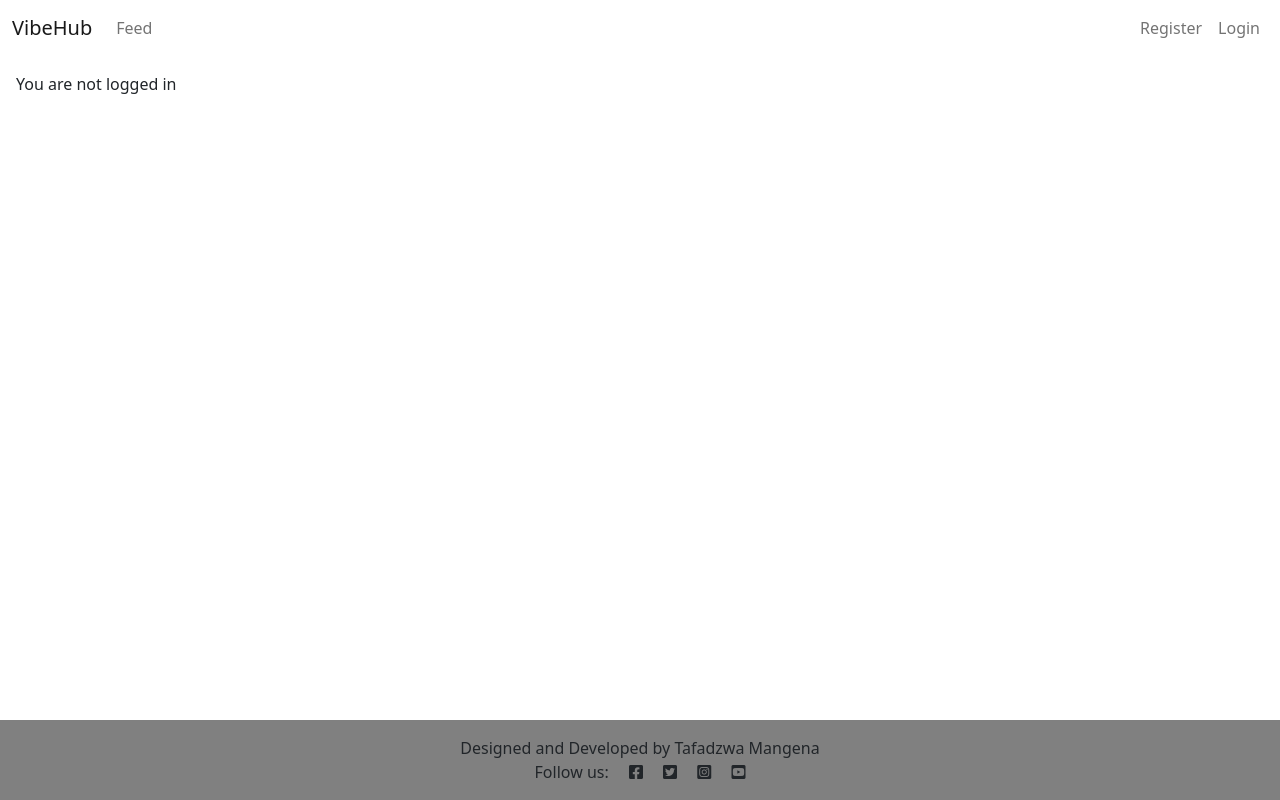
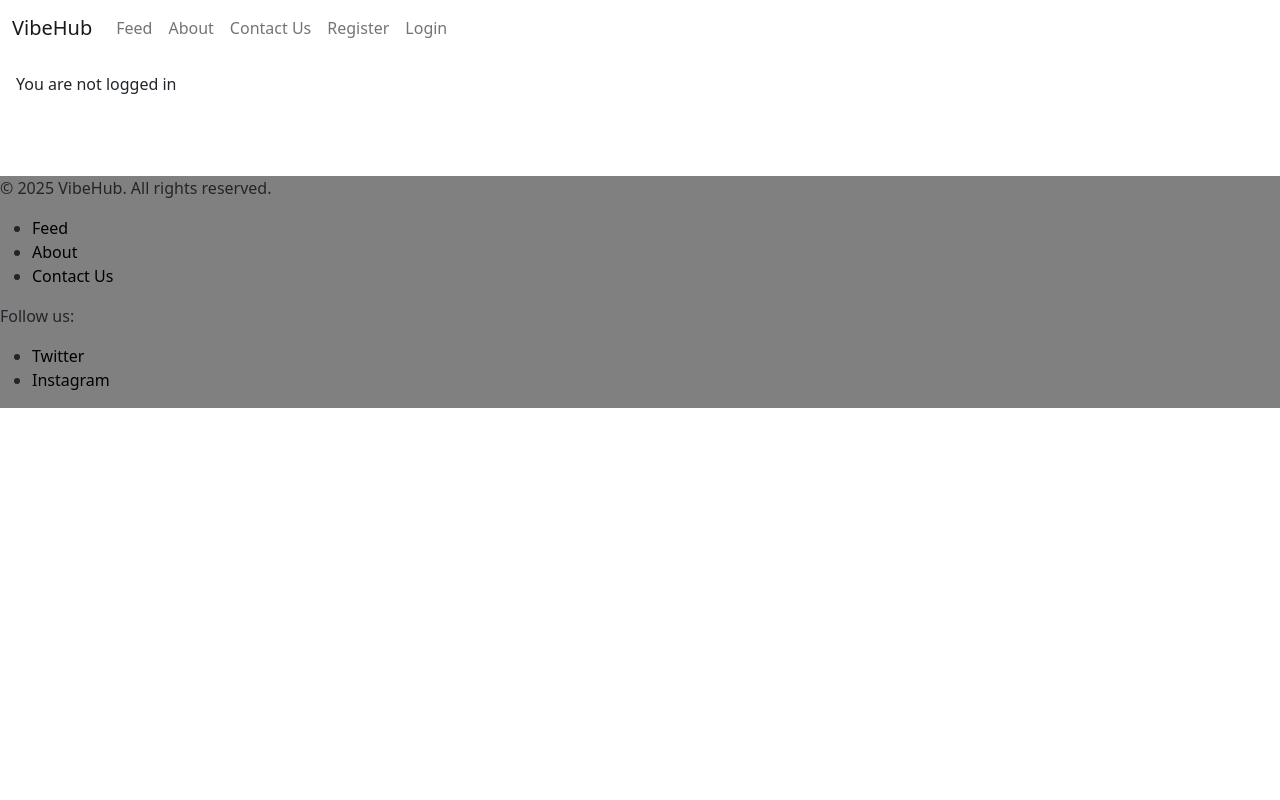
Before and after one commit to TafadzwaMangena/VibeHub, a Django app: page / in a window 1280 px wide. Run offline with Django 4.2, Linux system fonts and the light colour scheme; data that the repository does not hold is empty.

Commit message:
Update nav and footer

```diff
--- a/templates/base.html
+++ b/templates/base.html
@@ -46,11 +46,14 @@
                             <a class="nav-link {% if request.path == home_url %}active{% endif %}" aria-current="page"
                                 href="{% url 'feed' %}">Feed</a>
                         </li>
-
-                    </ul>
-                </div>
-                <div class="navbar-nav">
-
+                        <li class="nav-item">
+                            <a class="nav-link " aria-current="page"
+                                href="#">About</a>
+                        </li>
+                        <li class="nav-item">
+                            <a class="nav-link " aria-current="page"
+                                href="#">Contact Us</a>
+                        </li>
                         {% if user.is_authenticated %}
                         <li class="nav-item">
                             <a class="nav-link {% if request.path == profile %}active{% endif %}" aria-current="page"
@@ -70,6 +73,7 @@
                                 href="{% url 'account_login' %}">Login</a>
                         </li>
                         {% endif %}
+                    </ul>
                 </div>
             </div>
         </nav>
@@ -90,16 +94,27 @@
     </main>
 
     <!-- Footer -->
-    <footer class="footer mt-auto py-3 dark-bg">
-        <p class="m-0 text-center text-black">
-            Designed and Developed by Tafadzwa Mangena
-        </p>
-        <p class="m-0 text-center text-black">Follow us: <i class="fab fa-facebook-square ms-3"></i>
-            <i class="fab fa-twitter-square ms-3"></i>
-            <i class="fab fa-instagram-square ms-3"></i>
-            <i class="fab fa-youtube-square ms-3"></i>
-        </p>
+    <footer>
+        <div class="footer-container">
+            <div class="footer-left">
+                <p>&copy; {{ 2025 }} VibeHub. All rights reserved.</p>
+                <nav>
+                    <ul>
+                        <li><a href="{% url 'feed' %}">Feed</a></li>
+                        <li><a href="#">About</a></li>
+                        <li><a href="#">Contact Us</a></li>
+                    </ul>
+                </nav>
+            </div>
+            <div class="footer-right">
+                <p>Follow us:</p>
+                <ul>
+                    <li><a href="https://x.com/" aria-label="X">Twitter</a></li>
+                    <li><a href="https://www.instagram.com/" aria-label="Instagram">Instagram</a></li>
+            </div>
+        </div>
     </footer>
+
 
     <script src="https://cdn.jsdelivr.net/npm/bootstrap@5.0.1/dist/js/bootstrap.bundle.min.js"
         integrity="sha384-gtEjrD/SeCtmISkJkNUaaKMoLD0//ElJ19smozuHV6z3Iehds+3Ulb9Bn9Plx0x4" crossorigin="anonymous">
```
Lines whose indentation alone changed are shown as unchanged.
